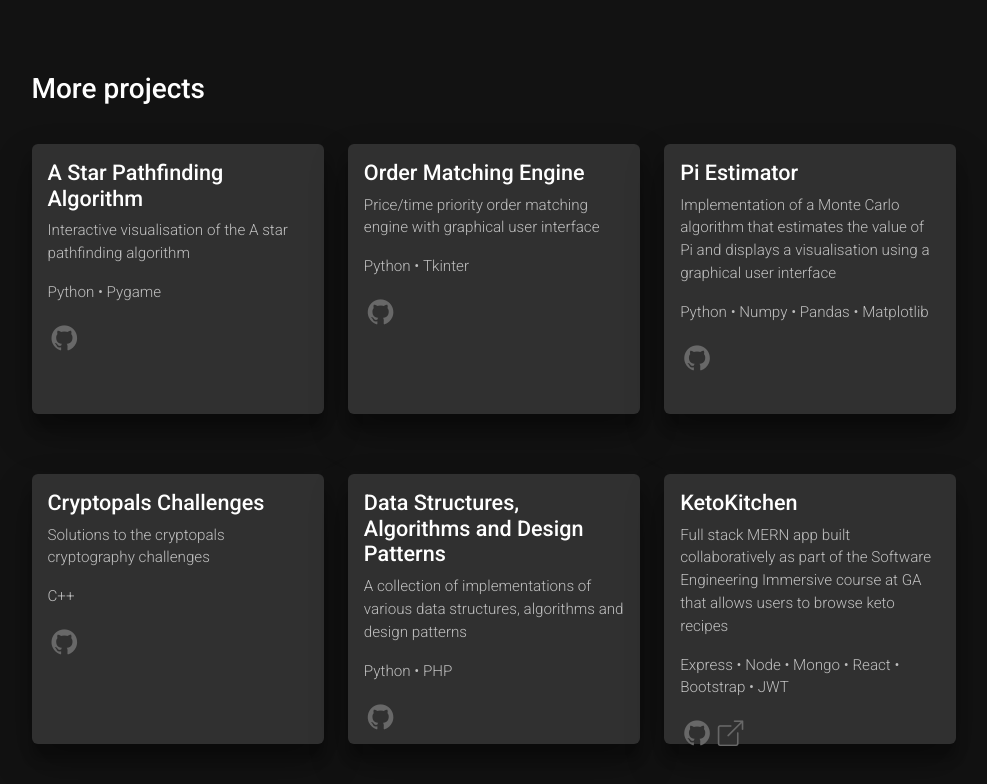
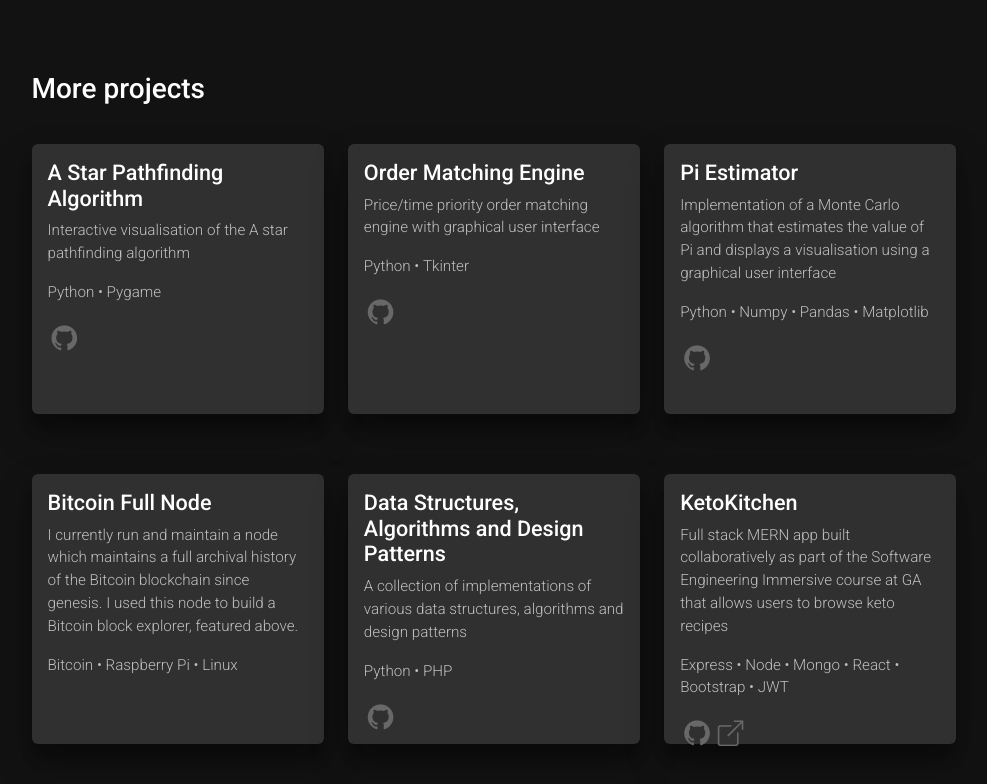
Before and after one commit to tigeryant/tigeryant.github.io, a React (Create React App) app: page / in a window 1280 px wide. Shown: the part 10070-10854 px from the top of the page, without its empty margins (146-1133 px from the left). Built offline with nearby package versions, Linux system fonts and the light colour scheme.

Commit message:
added bitcoin full node to more projects section

```diff
--- a/src/components/projects-children/MoreProjects.js
+++ b/src/components/projects-children/MoreProjects.js
@@ -1,14 +1,53 @@
 function MoreProjects() {
-
   const projects = [
-    { title: 'A Star Pathfinding Algorithm', description: 'Interactive visualisation of the A star pathfinding algorithm', technologies: ['Python', 'Pygame'], links: ['https://github.com/tigeryant/a-star-pathfinding-algorithm'] },
-    { title: 'Order Matching Engine', description: 'Price/time priority order matching engine with graphical user interface', technologies: ['Python', 'Tkinter'], links: ['https://github.com/tigeryant/order-matching-engine'] },
-    { title: 'Pi Estimator', description: 'Implementation of a Monte Carlo algorithm that estimates the value of Pi and displays a visualisation using a graphical user interface', technologies: ['Python', 'Numpy', 'Pandas', 'Matplotlib'], links: ['https://github.com/tigeryant/pi-estimator'] },
-    { title: 'Cryptopals Challenges', description: 'Solutions to the cryptopals cryptography challenges', technologies: ['C++'], links: ['https://github.com/tigeryant/cryptopals-challenges'] },
-    { title: 'Data Structures, Algorithms and Design Patterns', description: 'A collection of implementations of various data structures, algorithms and design patterns', technologies: ['Python', 'PHP'], links: ['https://github.com/tigeryant/data-structures-algorithms-design-patterns'] },
-    { title: 'KetoKitchen', description: 'Full stack MERN app built collaboratively as part of the Software Engineering Immersive course at GA that allows users to browse keto recipes', technologies: ['Express', 'Node', 'Mongo', 'React', 'Bootstrap', 'JWT'], links: ['https://github.com/tigeryant/sei-project-three-be', 'https://ketokitchen-proj-three-sei.netlify.app/'] }
+    {
+      title: "A Star Pathfinding Algorithm",
+      description:
+        "Interactive visualisation of the A star pathfinding algorithm",
+      technologies: ["Python", "Pygame"],
+      links: ["https://github.com/tigeryant/a-star-pathfinding-algorithm"],
+    },
+    {
+      title: "Order Matching Engine",
+      description:
+        "Price/time priority order matching engine with graphical user interface",
+      technologies: ["Python", "Tkinter"],
+      links: ["https://github.com/tigeryant/order-matching-engine"],
+    },
+    {
+      title: "Pi Estimator",
+      description:
+        "Implementation of a Monte Carlo algorithm that estimates the value of Pi and displays a visualisation using a graphical user interface",
+      technologies: ["Python", "Numpy", "Pandas", "Matplotlib"],
+      links: ["https://github.com/tigeryant/pi-estimator"],
+    },
+    {
+      title: "Bitcoin Full Node",
+      description:
+        "I currently run and maintain a node which maintains a full archival history of the Bitcoin blockchain since genesis. I used this node to build a Bitcoin block explorer, featured above.",
+      technologies: ["Bitcoin", "Raspberry Pi", "Linux"],
+    },
+    {
+      title: "Data Structures, Algorithms and Design Patterns",
+      description:
+        "A collection of implementations of various data structures, algorithms and design patterns",
+      technologies: ["Python", "PHP"],
+      links: [
+        "https://github.com/tigeryant/data-structures-algorithms-design-patterns",
+      ],
+    },
+    {
+      title: "KetoKitchen",
+      description:
+        "Full stack MERN app built collaboratively as part of the Software Engineering Immersive course at GA that allows users to browse keto recipes",
+      technologies: ["Express", "Node", "Mongo", "React", "Bootstrap", "JWT"],
+      links: [
+        "https://github.com/tigeryant/sei-project-three-be",
+        "https://ketokitchen-proj-three-sei.netlify.app/",
+      ],
+    },
     // { title: 'Pacman Game', description: 'Retro-style Pacman game completed as part of the Software Engineering Immersive course at GA.', technologies: ['HTML', 'CSS', 'JavaScript'], links: ['https://github.com/tigeryant/sei-project-one', 'https://tigeryant.github.io/sei-project-one/'] }
-  ]
+  ];
 
   return (
     <section id="more-projects">
@@ -22,33 +61,47 @@ function MoreProjects() {
                 <p className="p1 light-text">{project.description}</p>
                 <ul className="p1 light-text project-tech">
                   {project.technologies.map((tech, index) => {
-                    if (index === (project.technologies.length - 1)) {
+                    if (index === project.technologies.length - 1) {
                       // refactor this - the only difference is the interpunct
                       return (
-                        <li key={index} style={{ display: 'inline' }}>{tech}</li>
-                      )
+                        <li key={index} style={{ display: "inline" }}>
+                          {tech}
+                        </li>
+                      );
                     }
 
                     return (
-                      <li key={index} style={{ display: 'inline' }}>{tech} &#8226; </li>
-                    )
+                      <li key={index} style={{ display: "inline" }}>
+                        {tech} &#8226;{" "}
+                      </li>
+                    );
                   })}
                 </ul>
                 <div>
-                  {project.links.map((link, index) => {
-                    const iconClass = (index === 0 ? 'bi-github' :  'bi-box-arrow-up-right')
-                    return (
-                      <a key={index} href={link} className="icon-link px-1" target="_blank" rel="noreferrer"><i className={`bi ${iconClass} icon-link`} ></i></a>
-                    )
-                  })}
+                  {project.links &&
+                    project.links.map((link, index) => {
+                      const iconClass =
+                        index === 0 ? "bi-github" : "bi-box-arrow-up-right";
+                      return (
+                        <a
+                          key={index}
+                          href={link}
+                          className="icon-link px-1"
+                          target="_blank"
+                          rel="noreferrer"
+                        >
+                          <i className={`bi ${iconClass} icon-link`}></i>
+                        </a>
+                      );
+                    })}
                 </div>
               </div>
             </div>
-          )
+          );
         })}
       </div>
     </section>
-  )
+  );
 }
 
-export default MoreProjects
+export default MoreProjects;
```
